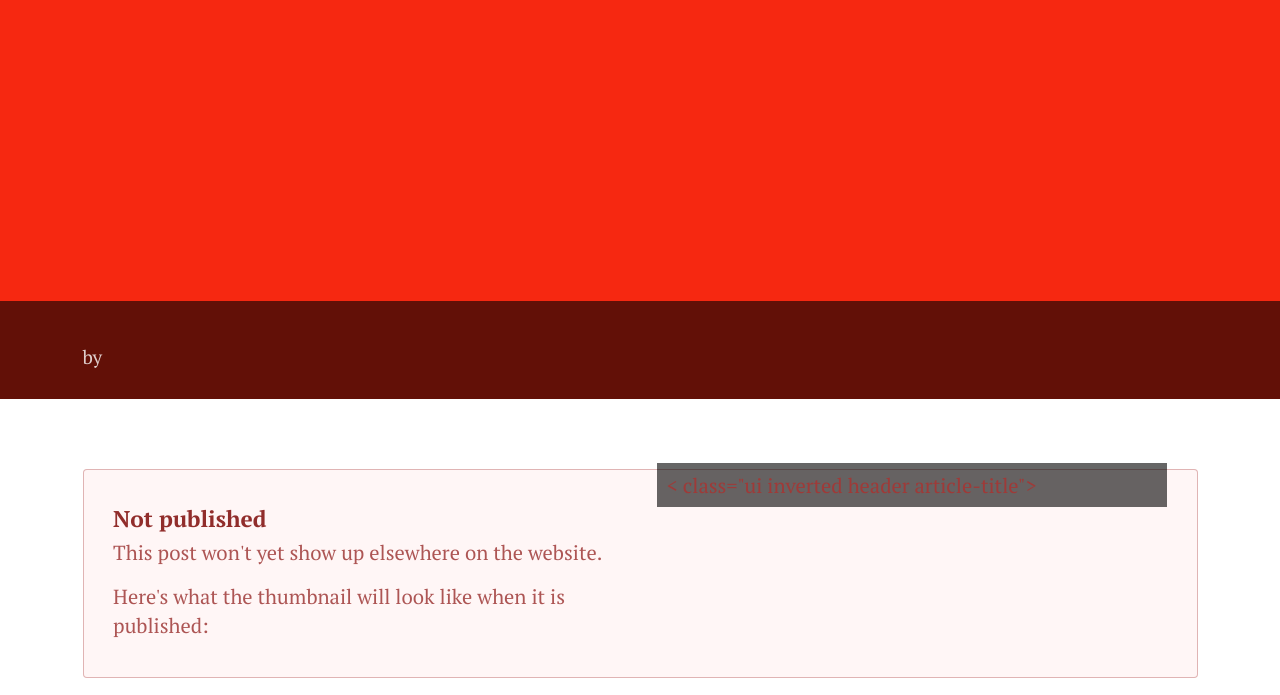
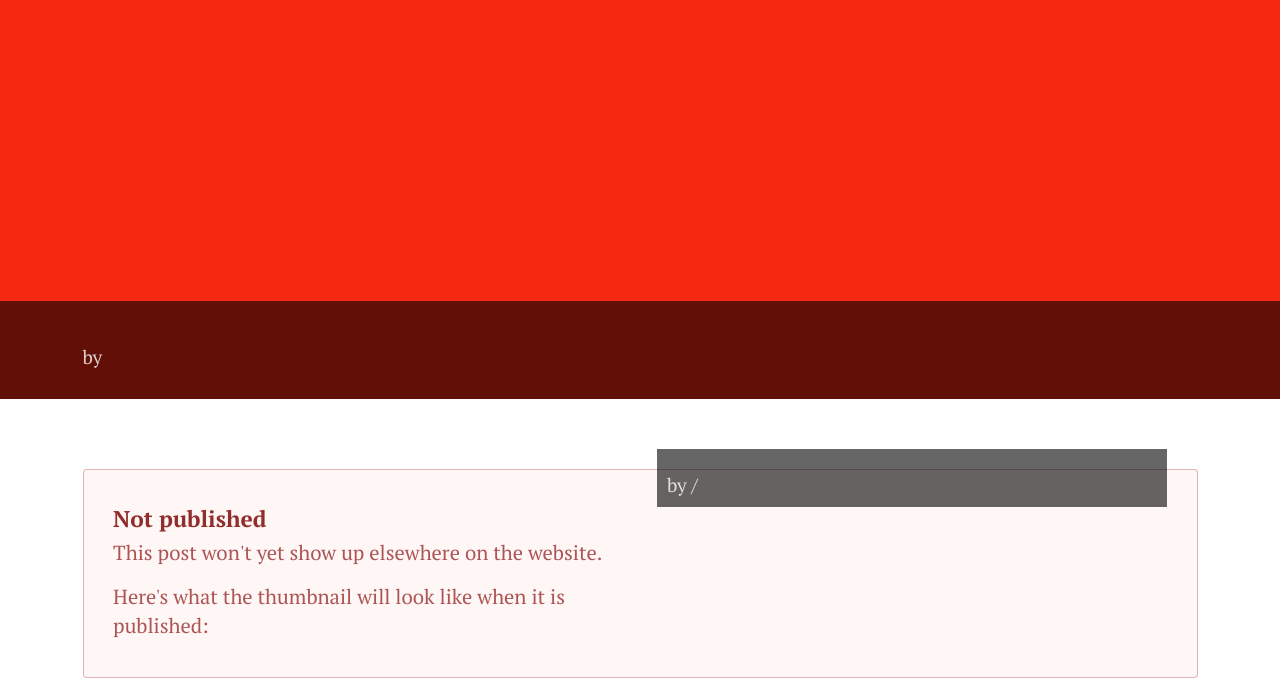
Before and after one commit to dellsystem/notes-from-below, a Django app: template django/templates/blog_post.html in a window 1280 px wide. Shown: the part 72-767 px from the top of the page. Run offline with Django 3.2, Linux system fonts and the light colour scheme; the template is opened without the code that fills it, so the values that code supplies are empty; data comes from the database, SQL or seed files in the repository.

Commit message:
Fix bug in blog_post.html

```diff
--- a/django/templates/blog_post.html
+++ b/django/templates/blog_post.html
@@ -64,7 +64,7 @@
                     {% endif %}
                 </div>
                 <div class="column">
-                    {% include 'article_thumb.html' with article=post only %}
+                    {% include 'blog_post_thumb.html' with post=blogpost author=author only %}
                 </div>
             </div>
         </div>
```
